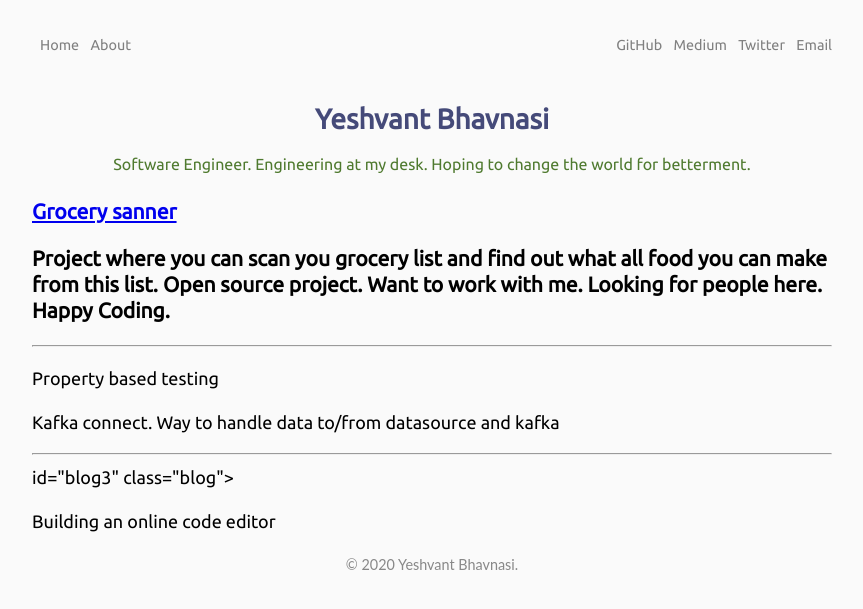
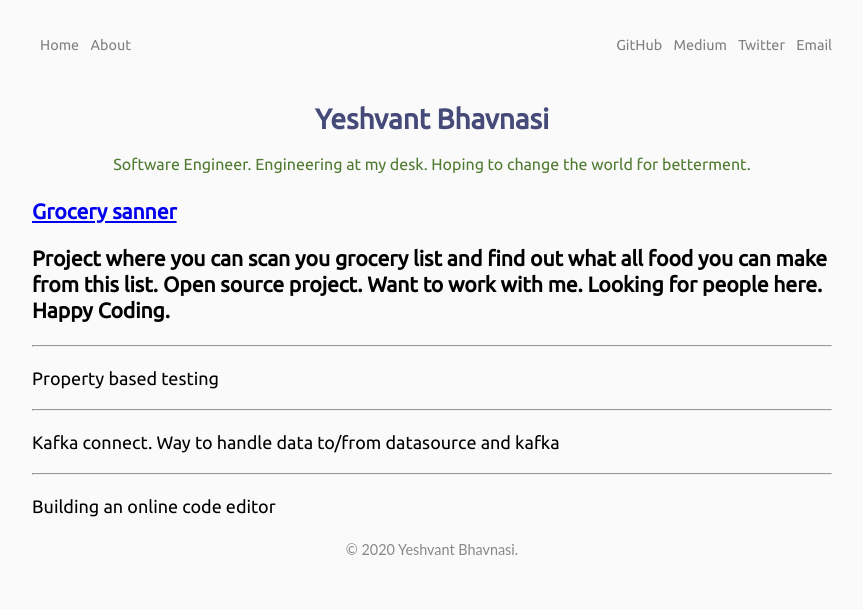
Before and after one commit to yeshvant-bhavnasi/yeshvant-bhavnasi.github.io, a Jekyll site: the page index.html, which Jekyll copies as it is, in a window 1280 px wide. Shown: the top 609 px of the page, without its empty margins (208-1071 px from the left). Built offline with Jekyll 4.4.1, drawn with Linux system fonts in a browser that asks for light colours; nearby versions of some CDN libraries; comment, search, counter and statistics services are not loaded.

Commit message:
Update index.html

```diff
--- a/index.html
+++ b/index.html
@@ -31,16 +31,16 @@
                <a href="https://github.com/yeshvantbhavnasi/GroceryScanner"><h3>Grocery sanner<h3></a> Project where you can scan you grocery list and find out what all food you can make from this list.
                Open source project. Want to work with me. Looking for people here. Happy Coding.
             </div>
-
             <hr/>
             <div id="blog1" class="blog">
                 <p>Property based testing</p>
             </div>
-            <div id="blog1" class="blog">
+            <hr/>
+            <div id="blog2" class="blog">
                 <p>Kafka connect. Way to handle data to/from datasource and kafka</p>
             </div>
             <hr/>
-            <div> id="blog3" class="blog">
+            <div id="blog3" class="blog">
                 <p>Building an online code editor </p>
             </div>
         </div>
```
